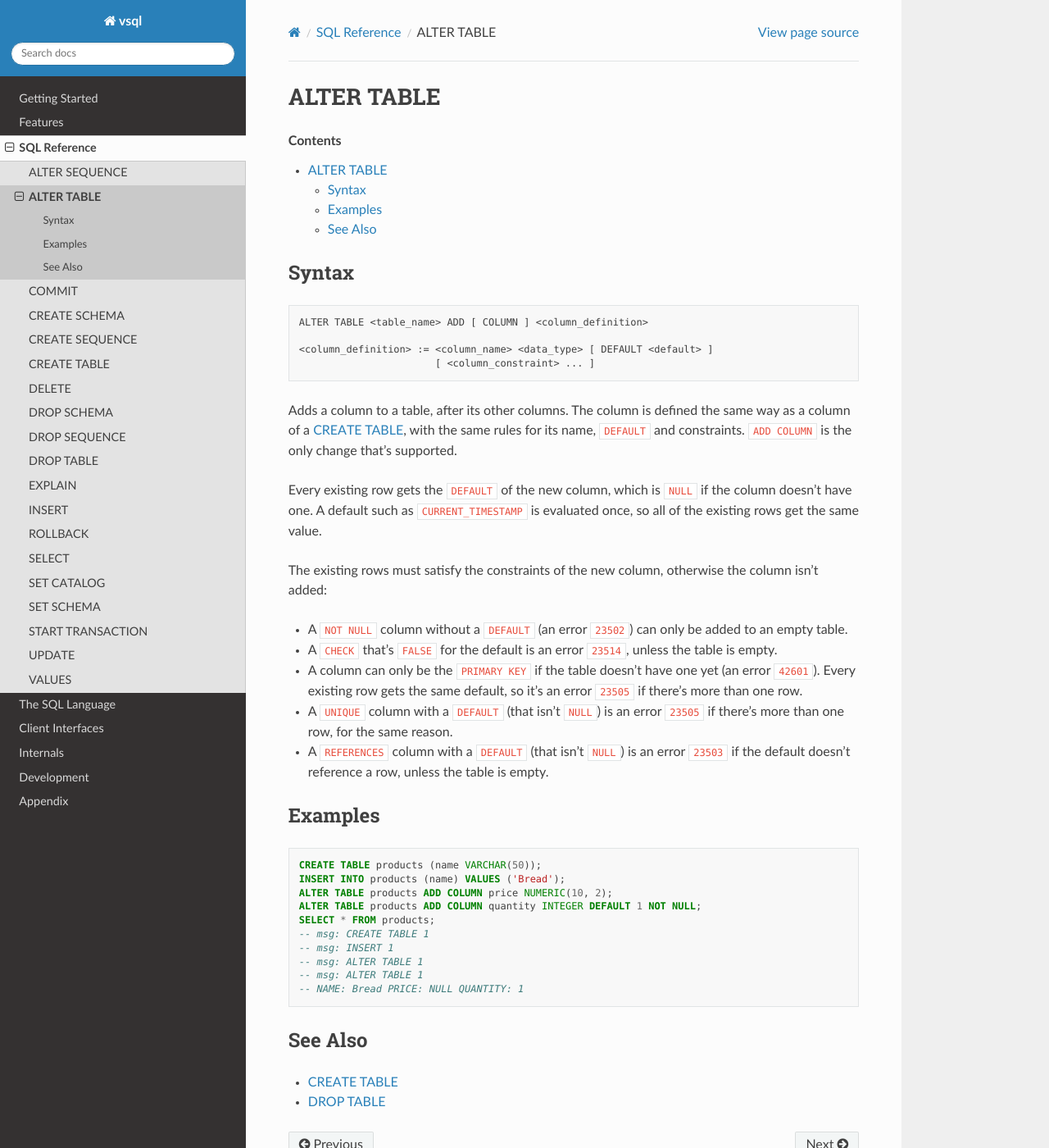
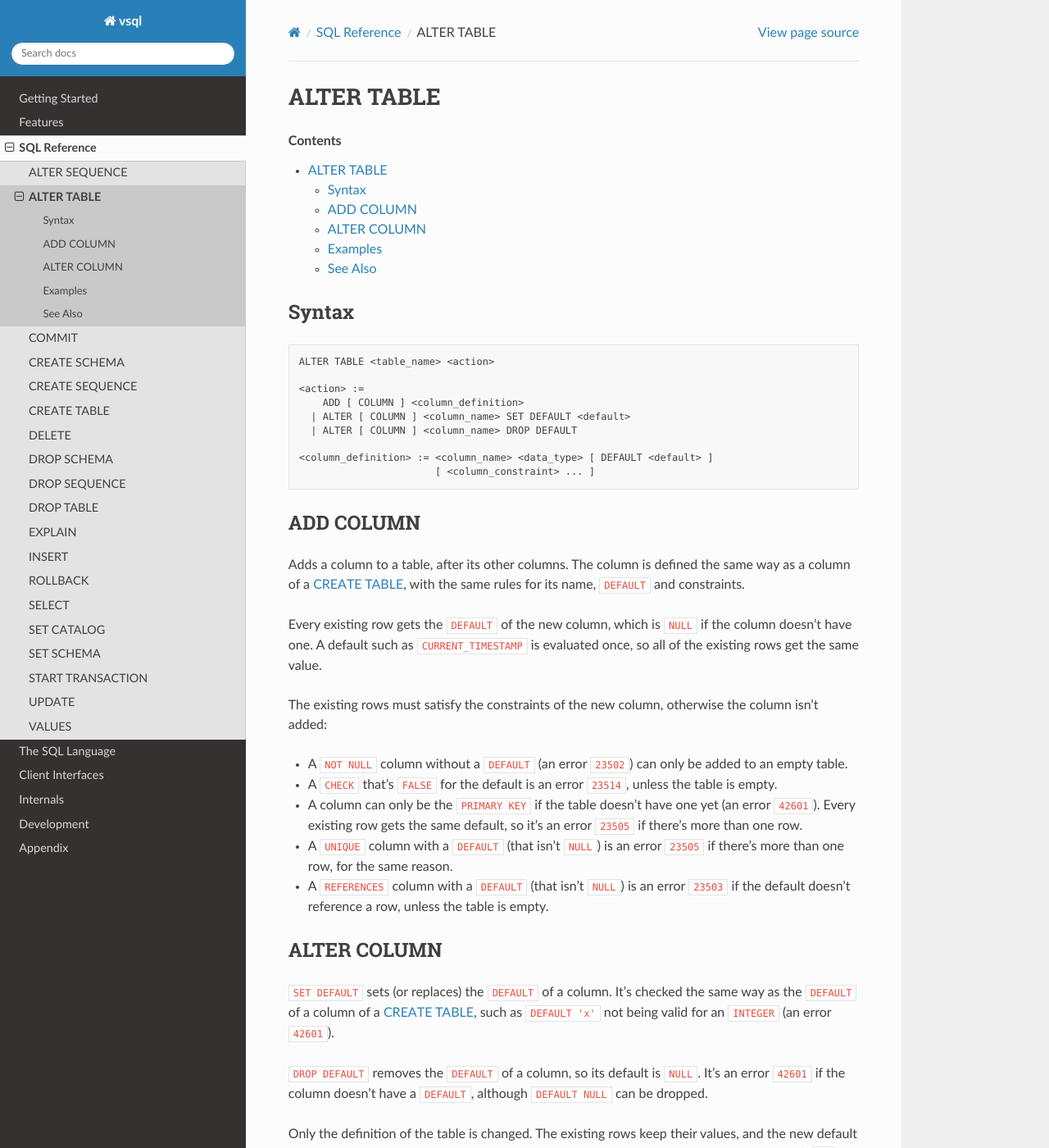
Before and after one commit to elliotchance/vsql, a Sphinx documentation site: the page built from docs/alter-table.rst, in a window 1280 px wide and 1400 px high. Shown: the whole window at 82% size. Built offline with Sphinx 7.4.7 and the Read the Docs theme 3.1.0, drawn with Linux system fonts in a browser that asks for light colours; some of the changed text lies outside the part shown.

Commit message:
language: Support ALTER TABLE ALTER COLUMN
ALTER [COLUMN] <column> SET DEFAULT <default> and DROP DEFAULT change the
default of a column. The new default is checked the same way as the DEFAULT
of a CREATE TABLE, and only the definition of the table is rewritten: the
existing rows keep their values and the new default is used by later inserts.

DROP DEFAULT is an error (42601) when the column has no DEFAULT (Syntax Rule
2), although an explicit DEFAULT NULL can be dropped. Changing the type of a
column (F382) or SET/DROP NOT NULL (F383) aren't supported yet.

SQL F381-01

Co-Authored-By: Claude Opus 5.5 <noreply@anthropic.com>

```diff
--- a/docs/alter-table.rst
+++ b/docs/alter-table.rst
@@ -8,15 +8,22 @@ Syntax
 
 .. code-block:: text
 
-  ALTER TABLE <table_name> ADD [ COLUMN ] <column_definition>
+  ALTER TABLE <table_name> <action>
+
+  <action> :=
+      ADD [ COLUMN ] <column_definition>
+    | ALTER [ COLUMN ] <column_name> SET DEFAULT <default>
+    | ALTER [ COLUMN ] <column_name> DROP DEFAULT
 
   <column_definition> := <column_name> <data_type> [ DEFAULT <default> ]
                          [ <column_constraint> ... ]
 
+ADD COLUMN
+----------
+
 Adds a column to a table, after its other columns. The column is defined the
 same way as a column of a :doc:`create-table`, with the same rules for its
-name, ``DEFAULT`` and constraints. ``ADD COLUMN`` is the only change that's
-supported.
+name, ``DEFAULT`` and constraints.
 
 Every existing row gets the ``DEFAULT`` of the new column, which is ``NULL``
 if the column doesn't have one. A default such as ``CURRENT_TIMESTAMP`` is
@@ -38,6 +45,22 @@ column isn't added:
   error ``23503`` if the default doesn't reference a row, unless the table is
   empty.
 
+ALTER COLUMN
+------------
+
+``SET DEFAULT`` sets (or replaces) the ``DEFAULT`` of a column. It's checked
+the same way as the ``DEFAULT`` of a column of a :doc:`create-table`, such as
+``DEFAULT 'x'`` not being valid for an ``INTEGER`` (an error ``42601``).
+
+``DROP DEFAULT`` removes the ``DEFAULT`` of a column, so its default is
+``NULL``. It's an error ``42601`` if the column doesn't have a ``DEFAULT``,
+although ``DEFAULT NULL`` can be dropped.
+
+Only the definition of the table is changed. The existing rows keep their
+values, and the new default is used by the rows that are inserted after it.
+Changing the type of a column, or whether it's ``NOT NULL``, isn't supported
+yet.
+
 Examples
 --------
 
@@ -54,6 +77,20 @@ Examples
   -- msg: ALTER TABLE 1
   -- NAME: Bread PRICE: NULL QUANTITY: 1
 
+.. code-block:: sql
+
+  CREATE TABLE products (name VARCHAR(50), quantity INTEGER);
+  INSERT INTO products (name) VALUES ('Bread');
+  ALTER TABLE products ALTER COLUMN quantity SET DEFAULT 1;
+  INSERT INTO products (name) VALUES ('Milk');
+  SELECT * FROM products;
+  -- msg: CREATE TABLE 1
+  -- msg: INSERT 1
+  -- msg: ALTER TABLE 1
+  -- msg: INSERT 1
+  -- NAME: Bread QUANTITY: NULL
+  -- NAME: Milk QUANTITY: 1
+
 See Also
 --------
 
--- a/docs/file-format.rst
+++ b/docs/file-format.rst
@@ -720,6 +720,8 @@ can be renamed without changing its rows.
 ``ALTER TABLE ... ADD COLUMN`` replaces the definition with a new version that
 has the same table ID. The new column is NULL for the existing rows (see
 `Row Object`_), so they're only rewritten when its ``DEFAULT`` isn't ``NULL``.
+``ALTER TABLE ... ALTER COLUMN`` only replaces the definition, the rows aren't
+changed.
 
 Write-Ahead Log
 ---------------
--- a/docs/sql-compliance.rst
+++ b/docs/sql-compliance.rst
@@ -777,8 +777,8 @@ Optional Features
    * - ⭕ **F381**
      - **Extended schema manipulation**
 
-   * - ❌ F381-01
-     - ALTER TABLE statement: ALTER COLUMN clause
+   * - ✅ F381-01
+     - ``ALTER TABLE`` statement: ``ALTER COLUMN`` clause
 
    * - ❌ F381-02
      - ALTER TABLE statement: ADD CONSTRAINT clause
```
Also changed, not shown: 11 other files.
